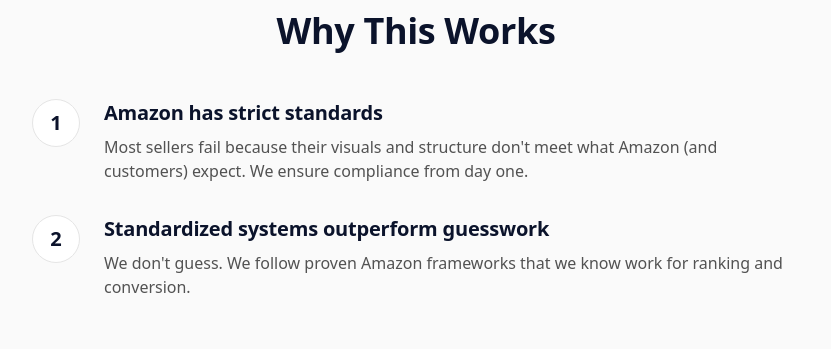
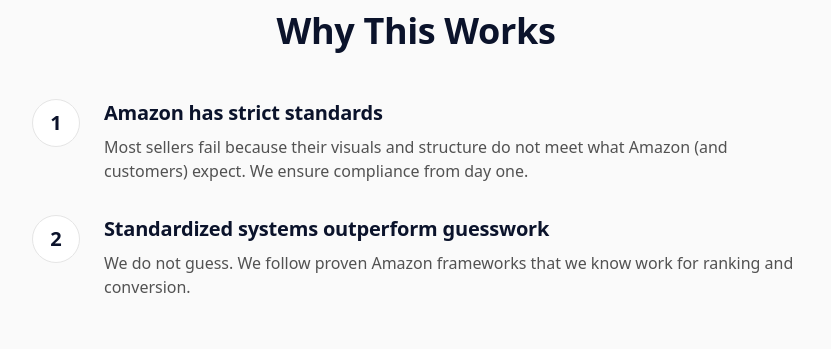
Before and after one commit to joshiljainn/OffPatternLabs, a Next.js app: page /amazon-launch in a window 1280 px wide. Shown: the part 3060-3409 px from the top of the page, without its empty margins (224-1055 px from the left). Built offline with nearby package versions, Linux system fonts and the light colour scheme.

Commit message:
Fix all apostrophes breaking Vercel build

```diff
--- a/app/amazon-launch/page.tsx
+++ b/app/amazon-launch/page.tsx
@@ -27,7 +27,7 @@
                         </p>
                         <div className="flex flex-col sm:flex-row gap-4 justify-center items-center">
                             <Link
-                                href="https://wa.me/918076958506?text=Hi,%20I'm%20interested%20in%20your%20Amazon%20launch%20service."
+                                href="https://wa.me/918076958506?text=Hi,%20I am%20interested%20in%20your%20Amazon%20launch%20service."
                                 target="_blank"
                                 rel="noopener noreferrer"
                                 className="button-primary"
@@ -173,14 +173,14 @@
                                 <div className="w-12 h-12 rounded-full bg-white border border-neutral-200 flex items-center justify-center shrink-0 font-bold text-xl">1</div>
                                 <div>
                                     <h3 className="text-xl font-bold mb-2">Amazon has strict standards</h3>
-                                    <p className="text-neutral-600">Most sellers fail because their visuals and structure don't meet what Amazon (and customers) expect. We ensure compliance from day one.</p>
+                                    <p className="text-neutral-600">Most sellers fail because their visuals and structure do not meet what Amazon (and customers) expect. We ensure compliance from day one.</p>
                                 </div>
                             </div>
                             <div className="flex gap-6">
                                 <div className="w-12 h-12 rounded-full bg-white border border-neutral-200 flex items-center justify-center shrink-0 font-bold text-xl">2</div>
                                 <div>
                                     <h3 className="text-xl font-bold mb-2">Standardized systems outperform guesswork</h3>
-                                    <p className="text-neutral-600">We don't guess. We follow proven Amazon frameworks that we know work for ranking and conversion.</p>
+                                    <p className="text-neutral-600">We do not guess. We follow proven Amazon frameworks that we know work for ranking and conversion.</p>
                                 </div>
                             </div>
                         </div>
@@ -243,7 +243,7 @@
                         <div className="bg-neutral-50 p-8 rounded-2xl border border-neutral-100 mb-12 text-left">
                             <form className="space-y-4">
                                 <Link
-                                    href="https://wa.me/918076958506?text=Hi,%20I'm%20interested%20in%20your%20Amazon%20launch%20service."
+                                    href="https://wa.me/918076958506?text=Hi,%20I am%20interested%20in%20your%20Amazon%20launch%20service."
                                     target="_blank"
                                     rel="noopener noreferrer"
                                     className="w-full button-primary flex items-center justify-center gap-2"
--- a/app/how-it-works/page.tsx
+++ b/app/how-it-works/page.tsx
@@ -53,7 +53,7 @@
     },
     {
       q: 'Is there any upfront cost?',
-      a: 'Zero. We only make money when you make money. If we can't grow your revenue, you don't pay anything.'
+      a: 'Zero. We only make money when you make money. If we cannot grow your revenue, you do not pay anything.'
     },
     {
       q: 'How long does the process take?',
--- a/app/outreach/page.tsx
+++ b/app/outreach/page.tsx
@@ -26,7 +26,7 @@
 
 Been following ${lead.name} for a while — really loved your recent content.
 
-Noticed you haven't posted in a while. Totally get it — running a newsletter is a grind.
+Noticed you have not posted in a while. Totally get it — running a newsletter is a grind.
 
 I run OffPattern Labs. We revive dormant newsletters like yours (${lead.subs.toLocaleString()} subs in ${lead.niche}), monetize them, and split the revenue. You keep ownership. Zero upfront cost.
 
--- a/app/sponsorships/page.tsx
+++ b/app/sponsorships/page.tsx
@@ -10,7 +10,7 @@
     const handleSponsorClick = (e: React.MouseEvent) => {
         if (companyName || budget || audience) {
             e.preventDefault();
-            const message = `Hi! I'm interested in sponsoring newsletters through OffPattern Labs. Here's some info:
+            const message = `Hi! I am interested in sponsoring newsletters through OffPattern Labs. Here is some info:
 
 Company: ${companyName || "Not specified"}
 Budget: ${budget || "Not specified"}
--- a/app/submit-deal/page.tsx
+++ b/app/submit-deal/page.tsx
@@ -21,7 +21,7 @@
   const handleSubmit = async (e: React.FormEvent) => {
     e.preventDefault();
     // In production, this would POST to an API endpoint
-    // For now, we'll just show success message
+    // For now, we will just show success message
     setSubmitted(true);
 
     // Save to localStorage for demo
```
